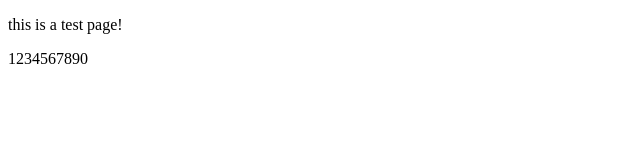
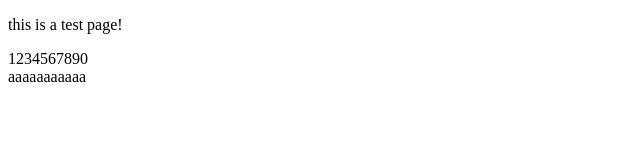
Before and after one commit to iKONBobby/myfirstgit, a plain HTML site: page index.html in a window 1280 px wide. Shown: the whole page, without its empty margins (0-640 px from the left). Drawn offline with Linux system fonts and the light colour scheme.

Commit message:
test again

```diff
--- a/index.html
+++ b/index.html
@@ -9,5 +9,6 @@
 <body>
     <p>this is a test page!</p>
     <span>1234567890</span>
+    <div>aaaaaaaaaaa</div>
 </body>
 </html>
```
